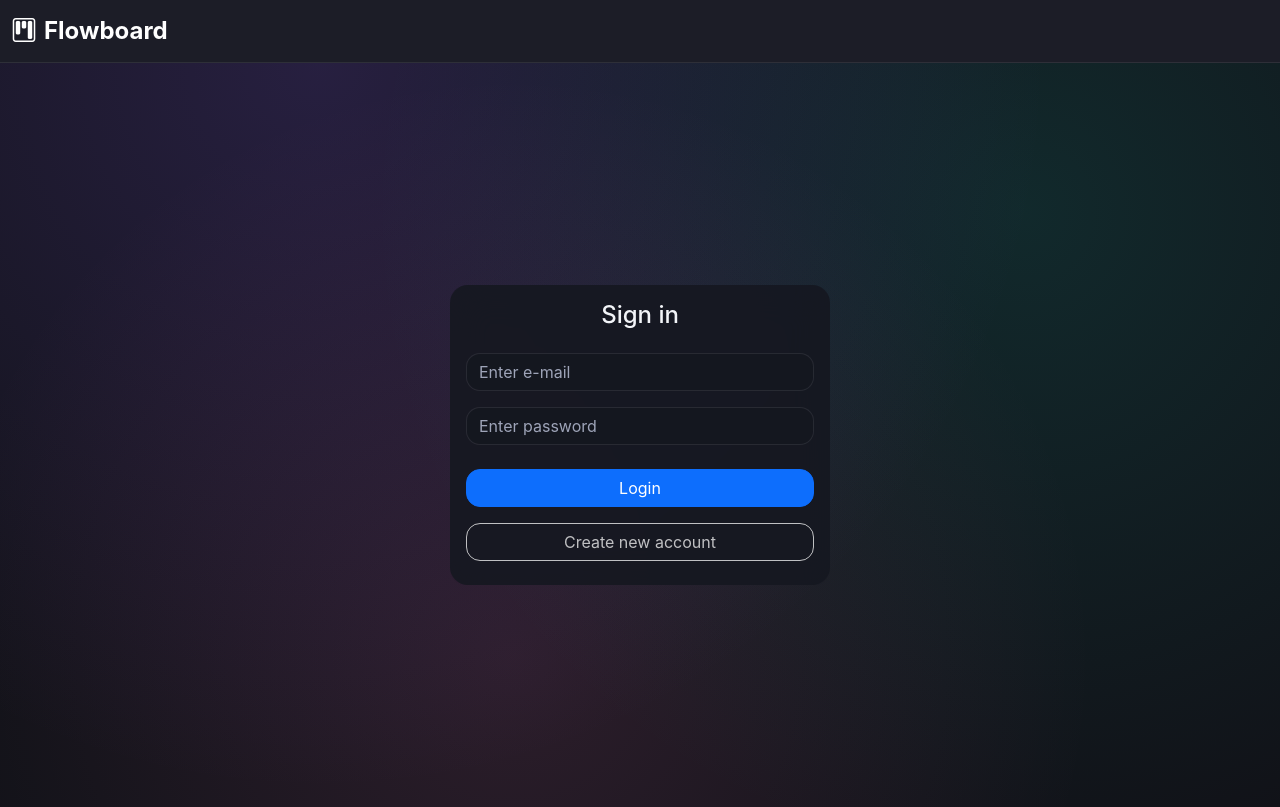
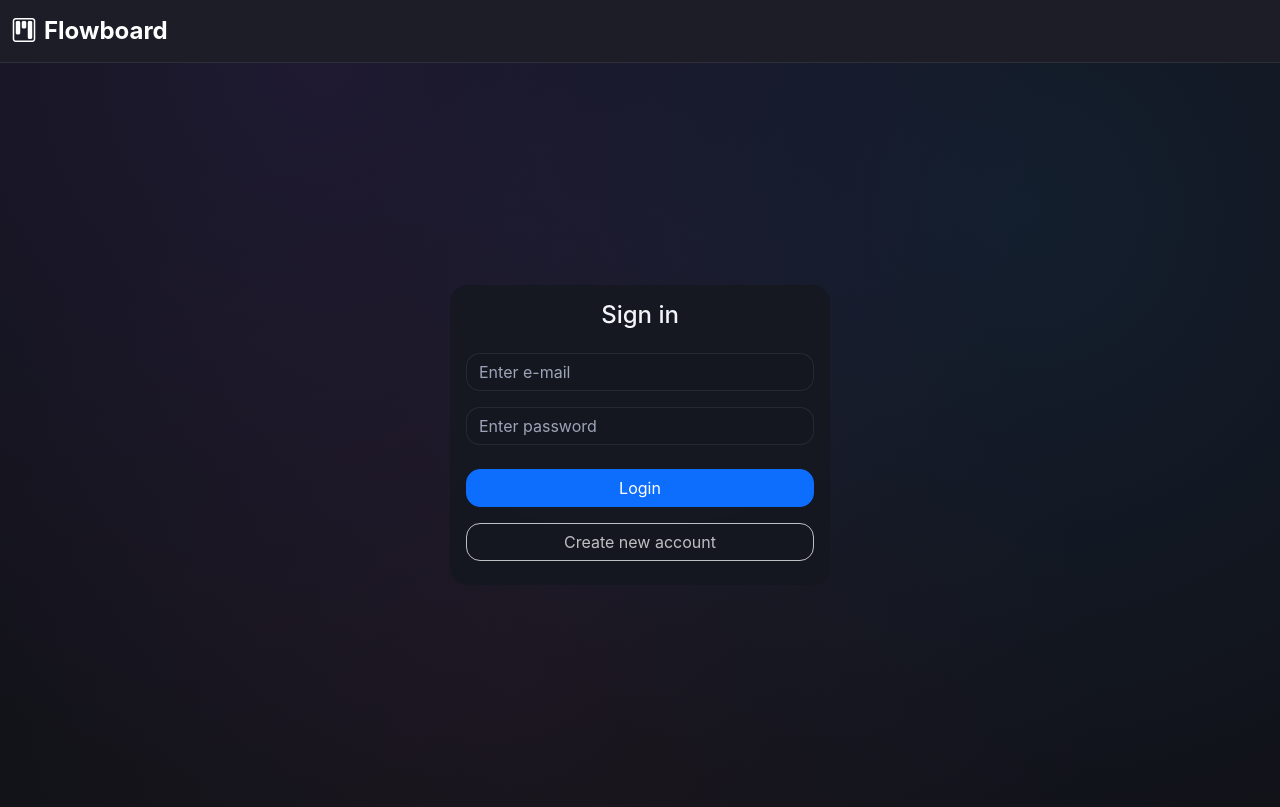
Before and after one commit to adambien94/React-Flowboard, a React (Vite) app: page /login in a window 1280 px wide. Built offline with nearby package versions, Linux system fonts and the light colour scheme; no server answers.

Commit message:
remove unused code

```diff
--- a/src/Dashboard.tsx
+++ b/src/Dashboard.tsx
@@ -283,7 +283,10 @@ export default function Dashboard() {
         onSave={handleAddColumn}
       />
 
-      <TaskModal show={taskModalShow} onHide={() => setTaskModalShow(false)} />
+      <TaskModal
+        show={!taskModalShow}
+        onHide={() => setTaskModalShow(!taskModalShow)}
+      />
     </>
   );
 }
--- a/src/components/BoardColumn.tsx
+++ b/src/components/BoardColumn.tsx
@@ -15,7 +15,7 @@ export default function BoardColumn({ column, drawerShow }: BoardColumnProps) {
 
   const colStyle = {
     // filter: isOver ? "brightness(1.2)" : undefined,
-    background: isOver ? "rgba(255,255,255, 0.15)" : "#1e1f29",
+    background: isOver ? "rgba(255,255,255, 0.15)" : "#292a37",
     transition: "all 0.2s ease",
     border: "none",
     borderTop: `2px solid var(--bs-${column.color})`,
@@ -26,8 +26,8 @@ export default function BoardColumn({ column, drawerShow }: BoardColumnProps) {
     <>
       <Col className="px-2 text-light" style={{ maxWidth: "calc(100%/3)" }}>
         <Card ref={setNodeRef} style={colStyle}>
-          <Card.Body>
-            <Card.Title className="mb-3">{column.title}</Card.Title>
+          <Card.Body className="px-2">
+            <Card.Title className="mb-3 ps-2">{column.title}</Card.Title>
             {column.cards.length > 0 ? (
               column.cards.map((card: CardType) => (
                 <TaskCard
@@ -44,7 +44,7 @@ export default function BoardColumn({ column, drawerShow }: BoardColumnProps) {
                 List is empty.
               </div>
             )}
-            <div className="mt-3">
+            <div className="mt-3 ps-2">
               <Button
                 size="sm"
                 variant="success"
--- a/src/components/DashboardLayout.module.css
+++ b/src/components/DashboardLayout.module.css
@@ -2,36 +2,24 @@
   transition: margin-left 0.3s ease-in-out, opacity 0.25s ease;
   min-height: calc(100vh - 56px);
   padding: 1rem;
-  /* React Bits–style gradient background */
   background: radial-gradient(
       circle at 25% 0%,
-      rgba(139, 92, 246, 0.18),
-      /* soft purple glow */ transparent 60%
+      rgba(92, 61, 165, 0.18),
+      transparent 60%
     ),
-    radial-gradient(
-      circle at 80% 20%,
-      rgba(20, 184, 166, 0.14),
-      /* soft teal glow */ transparent 55%
-    ),
-    radial-gradient(
-      circle at 40% 80%,
-      rgba(244, 114, 182, 0.12),
-      /* soft pink glow */ transparent 60%
-    ),
-    var(--surface-bg, #111218); /* updated neutral dark bg */
+    radial-gradient(circle at 80% 20%, rgba(30, 87, 147, 0.18), transparent 55%),
+    radial-gradient(circle at 40% 80%, rgba(101, 54, 86, 0.12), transparent 60%),
+    var(--surface-bg, rgb(24, 17, 20));
 }
 
-/* Drawer slide */
 .drawerOpen {
   margin-left: 398px;
 }
 
-/* Mobile */
 @media (max-width: 768px) {
   .drawerOpen {
     margin-left: 0;
   }
-
   .mainContent {
     padding: 0.75rem;
     background: radial-gradient(
--- a/src/components/TaskCard.tsx
+++ b/src/components/TaskCard.tsx
@@ -56,7 +56,7 @@ export default function TaskCard({ card, showDrawer }: TaskCardProps) {
   };
 
   return (
-    <div key={card.id} className="mt-2">
+    <div key={card.id} className="mt-1">
       <div
         ref={setNodeRef}
         style={style}
--- a/src/components/TaskModal.tsx
+++ b/src/components/TaskModal.tsx
@@ -6,12 +6,13 @@ type TaskModalProps = {
 };
 
 export default function TaskModal({ show, onHide }: TaskModalProps) {
-  //   const [boardName, setBoardName] = useState("");
-  //   const inputRef = useRef<HTMLInputElement>(null);
-
   return (
     <Modal show={show} onHide={onHide} centered>
-      <Modal.Header closeButton style={{ borderBottom: "none" }}></Modal.Header>
+      <Modal.Header
+        closeButton
+        style={{ borderBottom: "none" }}
+        className="pt-4"
+      ></Modal.Header>
       <Modal.Body className="pt-0 text-muted">
         <h3>Współdzielony stan między przeglądarkami</h3>
 
```
